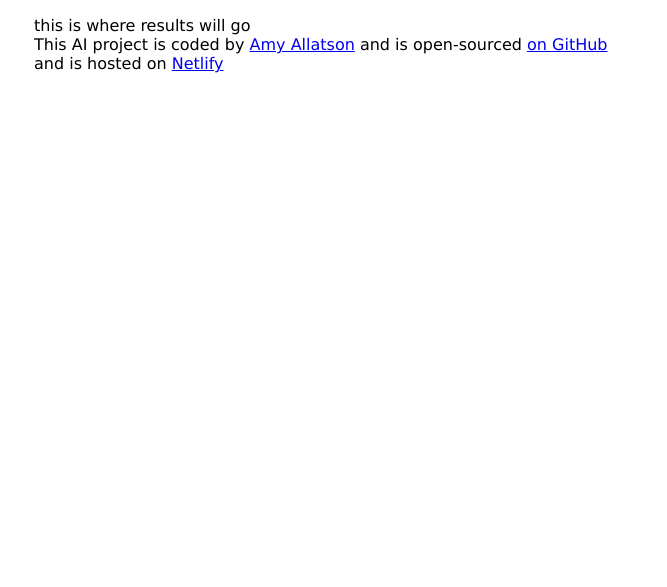
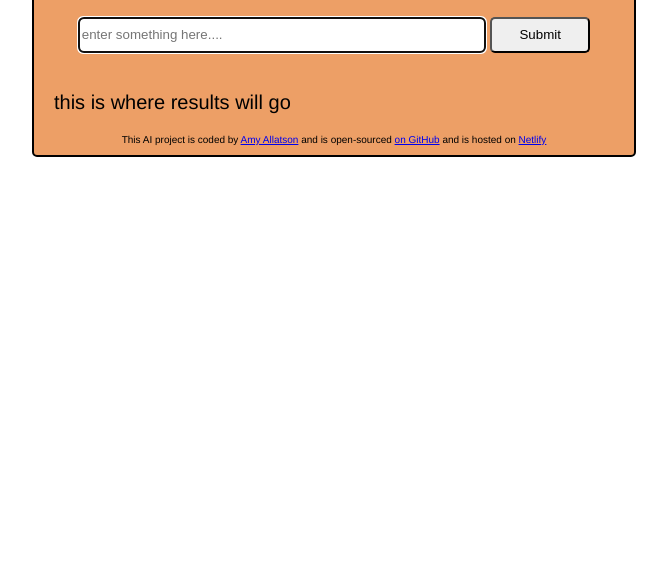
Before and after one commit to amyrosejoyce/AI-generator, a plain HTML site: page index.html in a window 1280 px wide. Shown: the part 213-800 px from the top of the page, without its empty margins (306-973 px from the left). Drawn offline with Linux system fonts and the light colour scheme.

Commit message:
added form CSS

```diff
--- a/src/style.css
+++ b/src/style.css
@@ -1,15 +1,51 @@
 body {
   background-color: ;
-  font-family: "Lucida Sans", "Lucida Sans Regular", "Lucida Grande",
-    "Lucida Sans Unicode", Geneva, Verdana, sans-serif;
+  font-family: "Cerebri Sans", Helvetica, Arial, sans-serif;
+  /////put in image////
 }
 
 .container {
+  background-color: #ed9f66;
   margin: 120px auto;
   max-width: 600px;
+  border: 2px solid black;
+  border-radius: 5px;
 }
 
 h1 {
   text-align: center;
   line-height: 1.5;
+  font-size: 38px;
 }
+
+form {
+  display: flex;
+  display: block;
+  text-align: center;
+  border-radius: 5px;
+}
+
+.input {
+  border-radius: 5px;
+  max-width: 400px;
+  width: 500px;
+  height: 30px;
+}
+
+.submit {
+  color: ;
+  border-radius: 5px;
+  width: 100px;
+  height: 36px;
+}
+
+.result {
+  font-size: 20px;
+  padding: 20px;
+}
+
+footer {
+  font-size: 10px;
+  text-align: center;
+  padding-bottom: 10px;
+}
```
